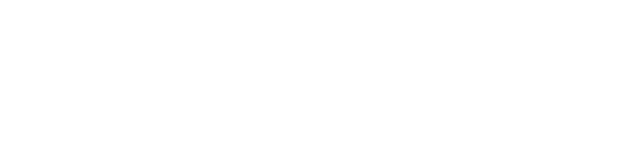
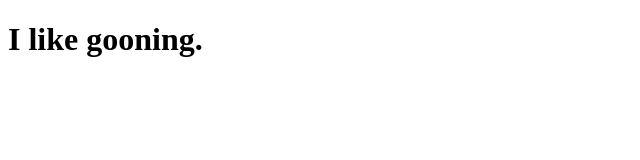
Before and after one commit to 4dr3n0chr0m3/ihavebadopsec, a plain HTML site: page index.html in a window 1280 px wide. Shown: the whole page, without its empty margins (0-640 px from the left). Drawn offline with Linux system fonts and the light colour scheme.

Commit message:
Add heading to index.html

```diff
--- a/index.html
+++ b/index.html
@@ -5,3 +5,4 @@
     <meta charset="UTF-8">
     <meta name="viewport" content="width=device-width, initial-scale=1.0">
     <title>ruben's basement</title>
+    <h1>I like gooning.</h1>
```
